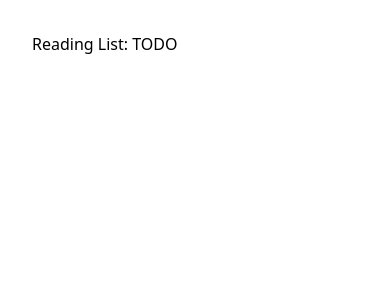
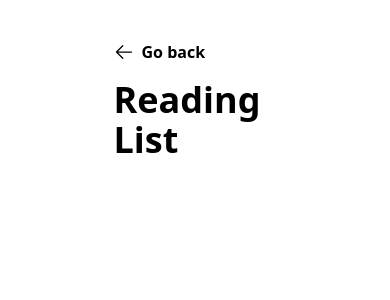
Before and after one commit to jinh0/jinho.xyz, a Next.js app: page /reading-list in a window 390 px wide. Shown: the top 300 px of the page. Built offline with nearby package versions, Linux system fonts and the light colour scheme.

Commit message:
feat: add bare content for /reading-list

```diff
--- a/pages/reading-list.tsx
+++ b/pages/reading-list.tsx
@@ -1,7 +1,30 @@
+import Link from 'next/link'
+
 const ReadingList = () => {
   return (
-    <div className="md:w-screen md:h-screen flex flex-col p-8 lg:p-24 transition-all">
-      <p>Reading List: TODO</p>
+    <div className="items-center flex flex-col md:w-screen md:h-screen p-8 lg:p-24 transition-all">
+      <div className="w-1/2">
+        <Link href="/">
+          <p className="flex flex-row items-center font-semibold cursor-pointer hover:bg-bg1 rounded-lg transition w-fit -translate-x-3 px-3 py-2">
+            <svg
+              xmlns="http://www.w3.org/2000/svg"
+              fill="none"
+              viewBox="0 0 24 24"
+              strokeWidth={1.5}
+              stroke="currentColor"
+              className="w-5 h-5 mr-2"
+            >
+              <path
+                strokeLinecap="round"
+                strokeLinejoin="round"
+                d="M10.5 19.5L3 12m0 0l7.5-7.5M3 12h18"
+              />
+            </svg>
+            Go back
+          </p>
+        </Link>
+        <p className="mt-2 text-4xl font-bold">Reading List</p>
+      </div>
     </div>
   )
 }
--- a/styles/index.css
+++ b/styles/index.css
@@ -579,12 +579,36 @@ video {
   margin-bottom: 1rem;
 }
 
+.mr-2 {
+  margin-right: 0.5rem;
+}
+
+.mt-2 {
+  margin-top: 0.5rem;
+}
+
+.mt-4 {
+  margin-top: 1rem;
+}
+
 .flex {
   display: flex;
 }
 
 .hidden {
   display: none;
+}
+
+.h-6 {
+  height: 1.5rem;
+}
+
+.h-4 {
+  height: 1rem;
+}
+
+.h-5 {
+  height: 1.25rem;
 }
 
 .w-full {
@@ -595,6 +619,27 @@ video {
   width: -webkit-fit-content;
   width: -moz-fit-content;
   width: fit-content;
+}
+
+.w-1\/2 {
+  width: 50%;
+}
+
+.w-6 {
+  width: 1.5rem;
+}
+
+.w-4 {
+  width: 1rem;
+}
+
+.w-5 {
+  width: 1.25rem;
+}
+
+.-translate-x-3 {
+  --tw-translate-x: -0.75rem;
+  transform: translate(var(--tw-translate-x), var(--tw-translate-y)) rotate(var(--tw-rotate)) skewX(var(--tw-skew-x)) skewY(var(--tw-skew-y)) scaleX(var(--tw-scale-x)) scaleY(var(--tw-scale-y));
 }
 
 .cursor-pointer {
@@ -615,6 +660,14 @@ video {
 
 .flex-col {
   flex-direction: column;
+}
+
+.items-center {
+  align-items: center;
+}
+
+.justify-center {
+  justify-content: center;
 }
 
 .self-center {
@@ -691,6 +744,21 @@ video {
 .py-3 {
   padding-top: 0.75rem;
   padding-bottom: 0.75rem;
+}
+
+.px-4 {
+  padding-left: 1rem;
+  padding-right: 1rem;
+}
+
+.py-2 {
+  padding-top: 0.5rem;
+  padding-bottom: 0.5rem;
+}
+
+.px-3 {
+  padding-left: 0.75rem;
+  padding-right: 0.75rem;
 }
 
 .pb-8 {
@@ -844,6 +912,11 @@ video {
   padding-bottom: 0px;
 }
 
+.hover\:translate-x-0:hover {
+  --tw-translate-x: 0px;
+  transform: translate(var(--tw-translate-x), var(--tw-translate-y)) rotate(var(--tw-rotate)) skewX(var(--tw-skew-x)) skewY(var(--tw-skew-y)) scaleX(var(--tw-scale-x)) scaleY(var(--tw-scale-y));
+}
+
 .hover\:border-y:hover {
   border-top-width: 1px;
   border-bottom-width: 1px;
@@ -862,6 +935,16 @@ video {
 .hover\:bg-bg1:hover {
   --tw-bg-opacity: 1;
   background-color: rgb(236 239 244 / var(--tw-bg-opacity));
+}
+
+.hover\:bg-bg2:hover {
+  --tw-bg-opacity: 1;
+  background-color: rgb(229 233 240 / var(--tw-bg-opacity));
+}
+
+.hover\:px-3:hover {
+  padding-left: 0.75rem;
+  padding-right: 0.75rem;
 }
 
 .hover\:text-\[\#5E81AC\]:hover {
@@ -932,4 +1015,16 @@ video {
   .lg\:p-24 {
     padding: 6rem;
   }
+
+  .lg\:p-20 {
+    padding: 5rem;
+  }
+
+  .lg\:pt-20 {
+    padding-top: 5rem;
+  }
+
+  .lg\:pt-10 {
+    padding-top: 2.5rem;
+  }
 }
```
